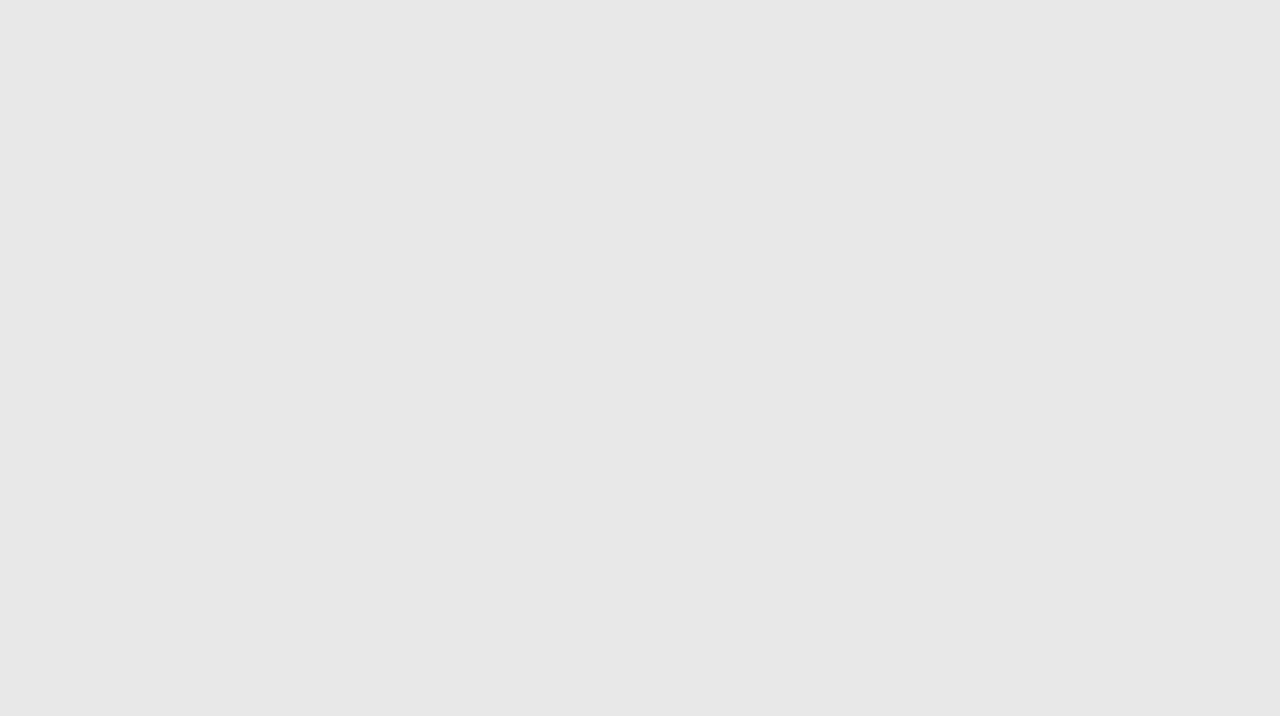
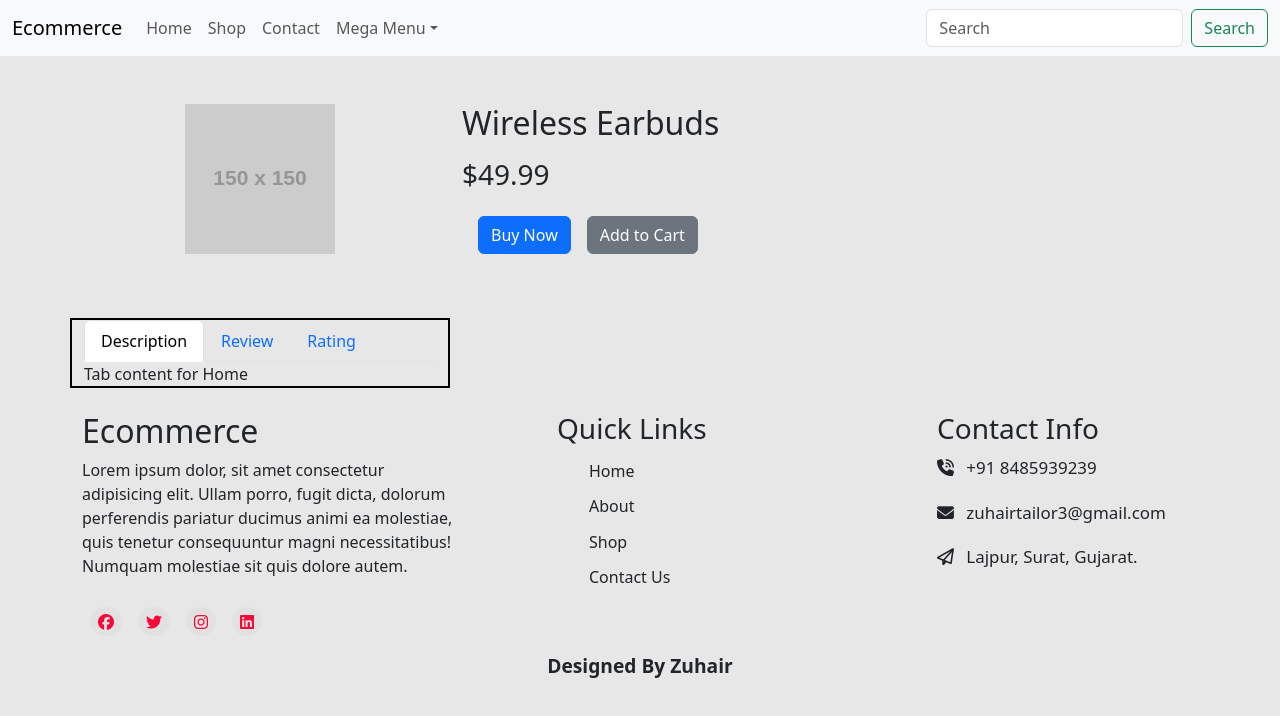
Before and after one commit to Zuhair03/React-Ecommerce, a React (Create React App) app: page /product/1 in a window 1280 px wide. Before the commit this address had no page. Shown: the top 716 px of the page. Built offline with nearby package versions, Linux system fonts and the light colour scheme.

Commit message:
Create-Product-Detail

```diff
--- a/src/App.js
+++ b/src/App.js
@@ -8,6 +8,7 @@ import Home from './Home/Home';
 import Contact from './Contact/Contact';
 import Shop from './Shop/Shop';
 import Productdetails from './Productdetails/Productdetails';
+import { AllProducts } from './Shop/Products/Allproducts';
 
 function App() {
   return (
@@ -17,7 +18,7 @@ function App() {
           <Route path='/' element={<Home />} />
           <Route path='Shop' element={<Shop />} />
           <Route path='Contact' element={<Contact />} />
-          <Route path='Productdetails' element={<Productdetails />} />
+          <Route path="/product/:id" element={<Productdetails products={AllProducts} />} />
         </Routes>
       </BrowserRouter>
     </>
--- a/src/Components/Menubar/Menubar.js
+++ b/src/Components/Menubar/Menubar.js
@@ -13,7 +13,8 @@ import "bootstrap/dist/css/bootstrap.min.css";
 function Menubar() {
   return (
     <>
-      <Navbar expand="lg" className="bg-body-tertiary fixed-top">
+    {/* fixed-top */}
+      <Navbar expand="lg" className="bg-body-tertiary ">
         <Container fluid>
           <Navbar.Brand href="/">Ecommerce</Navbar.Brand>
           <Navbar.Toggle aria-controls="offcanvasNavbar" className="d-lg-none" />
--- a/src/Productdetails/Productdetails.js
+++ b/src/Productdetails/Productdetails.js
@@ -1,62 +1,57 @@
 import React from 'react';
-import { useLocation } from 'react-router-dom';
+import { useParams } from 'react-router-dom';
 import Footer from '../Components/Footer/Footer';
 import Menubar from '../Components/Menubar/Menubar';
-import ProductCard from '../Components/Card/Card';
-import { AllProducts } from '../Shop/Products/Allproducts';
+import { Tab } from 'bootstrap/dist/js/bootstrap.bundle.min';
+import { Tabs } from 'react-bootstrap';
 
-function Productdetails() {
-    const location = useLocation();
-    const product = location.state?.productData; // Get the passed product data
+const Productdetails = ({ products }) => {
+    let { id } = useParams();
+    const product = products.find(item => item.id === parseInt(id, 10)); // Ensure `id` is compared correctly
 
     if (!product) {
-        return <p>Product not found.</p>;
+        return <div>Product not found</div>;
     }
-
-    // Filter out the current product from the list of all products
-    const otherProducts = AllProducts.filter(p => p.id !== product.id);
-
+    console.log("product", product);
     return (
         <>
             <Menubar />
-            <div className="container mt-5">
-                <div className="row">
-                    {/* Product Details Section */}
-                    <div className="col-md-8 mt-4">
-                        <h2>{product.name}</h2>
-                        <img
-                            src={product.imageUrl}
-                            alt={product.name}
-                            className="img-fluid mb-3"
-                            style={{ maxWidth: '100%', height: 'auto' }}
-                        />
-                        <p>{product.description || 'No description available'}</p>
-                    </div>
-
-                    {/* Actions Section */}
-                    <div className="col-md-4 mt-4">
-                        <div className="d-flex flex-column">
-                            <button className="btn btn-primary mb-3">Add to Cart</button>
-                            <button className="btn btn-success">Buy Now</button>
+            <div className='container mt-5'>
+                <div className='row mt-5 mb-5'>
+                    <div className='col-md-4'>
+                        <div style={{ textAlign: "center" }}>
+                            <img src={product?.imageUrl} alt={product?.name} />
                         </div>
                     </div>
+                    <div className='col-md-8'>
+                        <h2>{product?.name}</h2>
+                        <p>{product.description}</p>
+                        <h3>${product.price}</h3>
+                        <button className='btn btn-primary m-3'>Buy Now</button>
+                        <button className='btn btn-secondary'>Add to Cart</button>
+                    </div>
                 </div>
-
-                {/* Other Products Section */}
-                <div className="row mt-5">
-                    <h3>Other Products</h3>
-                    <div className="d-flex flex-wrap justify-content-between">
-                        {otherProducts.map((product, index) => (
-                            <div className="col-12 col-sm-6 col-md-4 col-lg-3 mb-4" key={product.id}>
-                                <ProductCard productData={product} />
-                            </div>
-                        ))}
+            </div>
+            <div className='container'>
+                <div className='row'>
+                    <div className='col-4'  style={{ border: '2px solid black' }}>
+                        <Tabs>
+                            <Tab eventKey="Description" title="Description">
+                                Tab content for Home
+                            </Tab>
+                            <Tab eventKey="Review" title="Review">
+                                Tab content for Profile
+                            </Tab>
+                            <Tab eventKey="Rating" title="Rating">
+                                Tab content for Profile
+                            </Tab>
+                        </Tabs>
                     </div>
                 </div>
             </div>
             <Footer />
         </>
     );
-}
+};
 
 export default Productdetails;
--- a/src/Shop/Shop.js
+++ b/src/Shop/Shop.js
@@ -35,9 +35,8 @@ function Shop() {
             setCurrentPage(currentPage - 1);
         }
     };
-
     const gotoProductDetails = (product) => {
-        navigate('/productdetails', { state: { productData: product } });
+        navigate(`/product/${product.id}`);
     };
 
     return (
```
